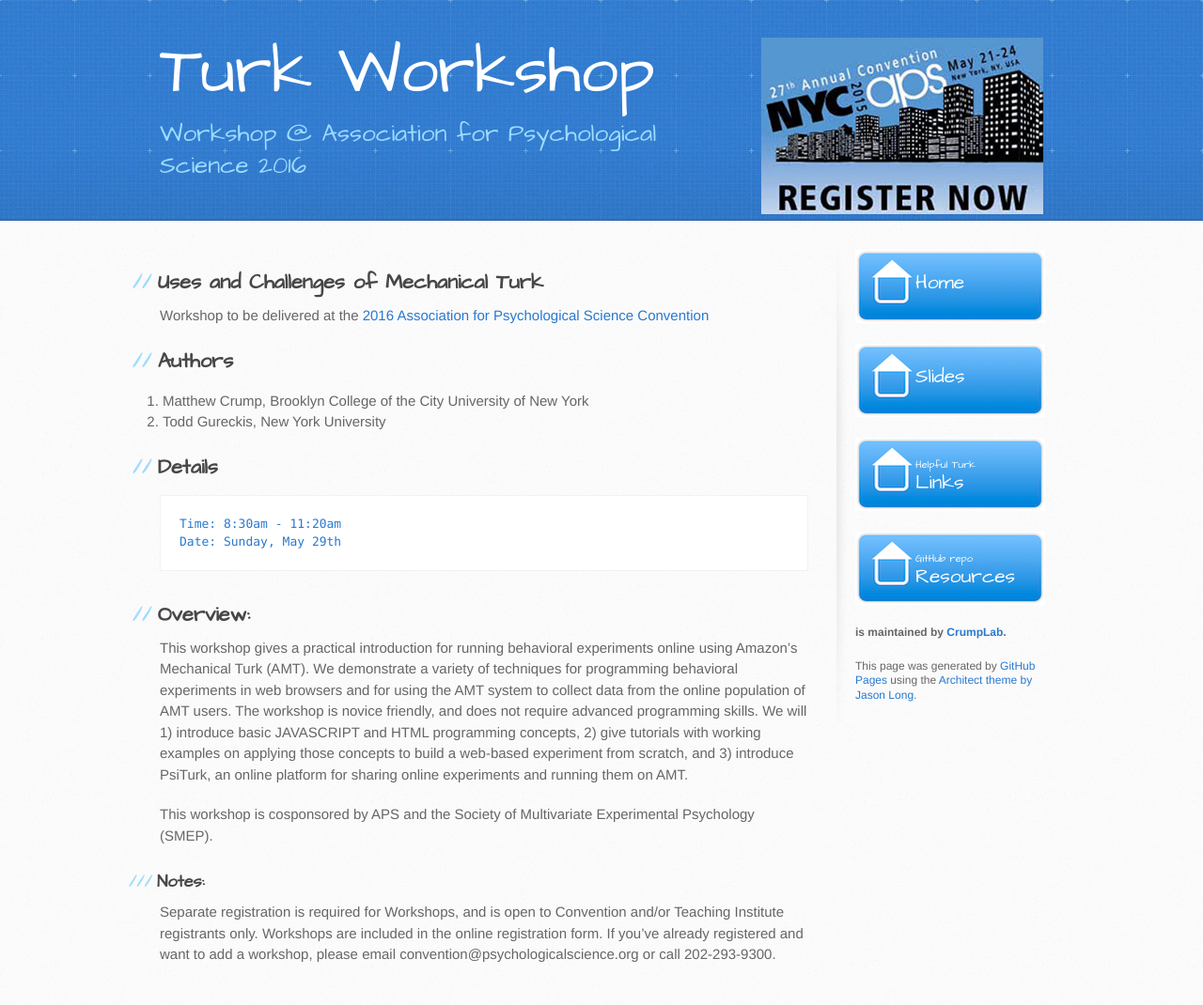
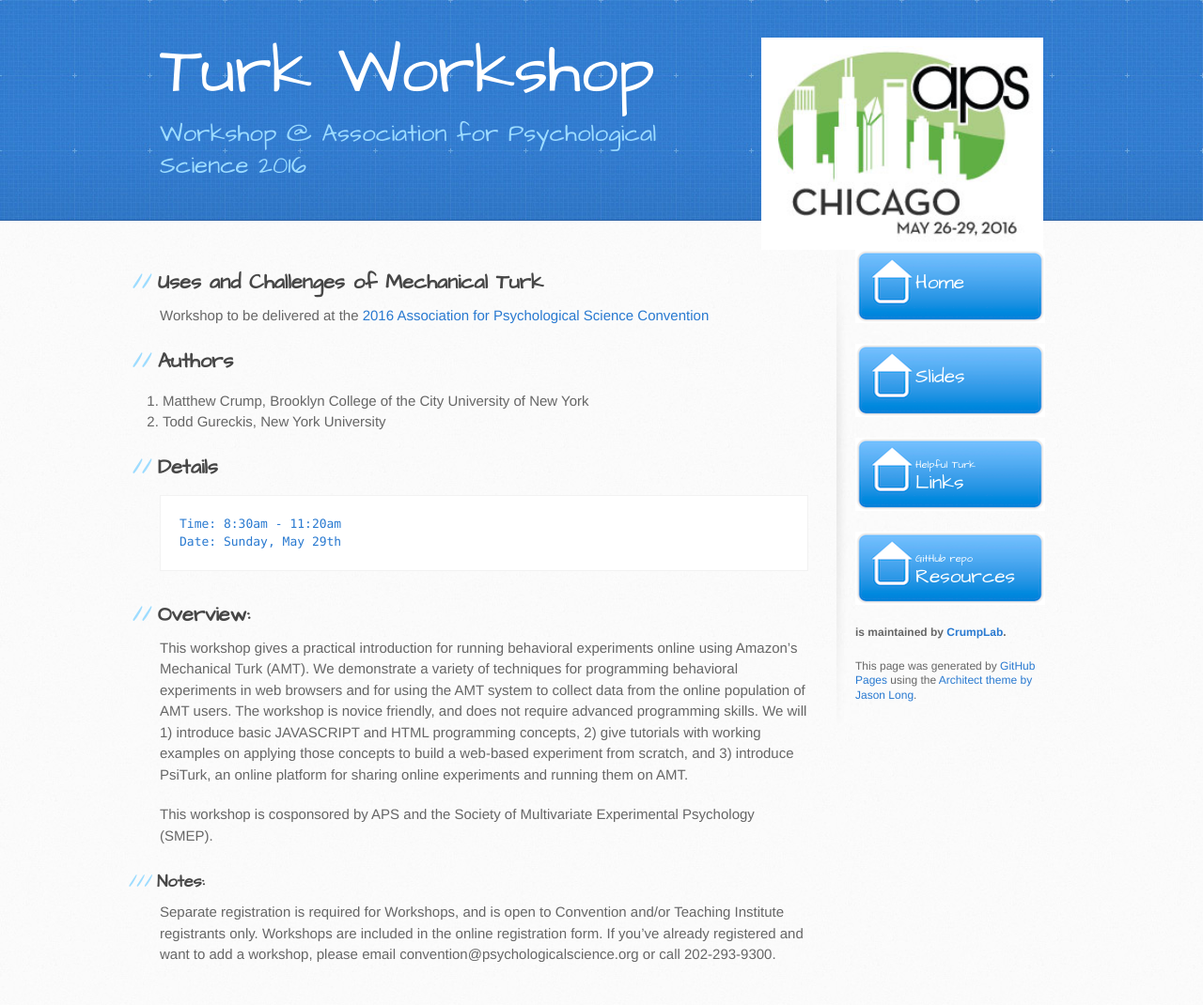
Before and after one commit to APSTurk/APSTurk.github.io, a Jekyll site: the page built from index.html, in a window 1280 px wide. Shown: the whole page at 94% size. Built offline with Jekyll 4.4.1, drawn with Linux system fonts in a browser that asks for light colours.

Commit message:
Update default.html

```diff
--- a/_layouts/default.html
+++ b/_layouts/default.html
@@ -26,7 +26,7 @@
       <div class="inner">
         <h1>Turk Workshop</h1>
         <h2>Workshop @ Association for Psychological Science 2016</h2>
-        <img src="images/APS2015.jpg" alt="hi" class="inline">
+        <img src="images/Chicago_2016_final.jpg" alt="hi" class="inline">
         </div>
     </header>
 
```
